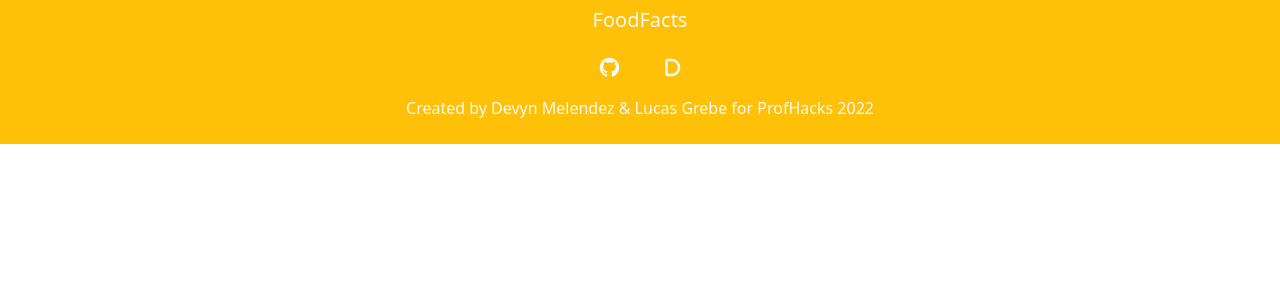
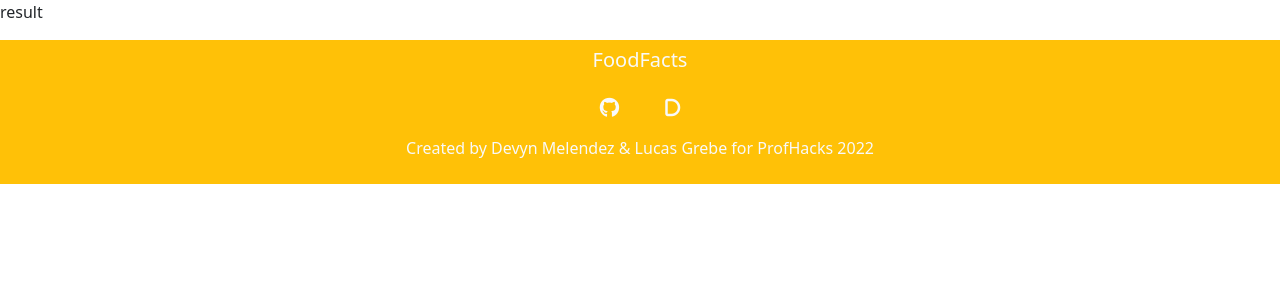
Before and after one commit to devyncm/FoodFacts, a Django app: template food/templates/food/result.html in a window 1280 px wide. Shown: the top 300 px of the page. Run offline with Django 4.2, Linux system fonts and the light colour scheme; the template is opened without the code that fills it, so the values that code supplies are empty; some libraries are stand-ins or nearby versions.

Commit message:
base.html now acts as base template

```diff
--- /dev/null
+++ b/food/templates/food/base.html
@@ -0,0 +1,59 @@
+{% load static %}
+
+<!doctype html>
+<html lang="en">
+  <head>
+    <!-- Required meta tags -->
+    <meta charset="utf-8">
+    <meta name="viewport" content="width=device-width, initial-scale=1">
+
+    <!-- Bootstrap CSS -->
+    <link href="https://cdn.jsdelivr.net/npm/bootstrap@5.1.3/dist/css/bootstrap.min.css" rel="stylesheet" integrity="sha384-1BmE4kWBq78iYhFldvKuhfTAU6auU8tT94WrHftjDbrCEXSU1oBoqyl2QvZ6jIW3" crossorigin="anonymous">
+
+    <script src="https://kit.fontawesome.com/794d917592.js" crossorigin="anonymous"></script>
+
+    <title>{% block title %}FoodFacts{% endblock %}</title>
+
+    <!-- Icons -->
+    <link rel="apple-touch-icon" sizes="180x180" href="/apple-touch-icon.png">
+    <link rel="icon" type="image/png" sizes="32x32" href="/favicon-32x32.png">
+    <link rel="icon" type="image/png" sizes="16x16" href="/favicon-16x16.png">
+    <link rel="manifest" href="/site.webmanifest">
+    <link rel="mask-icon" href="/safari-pinned-tab.svg" color="#5bbad5">
+    <meta name="msapplication-TileColor" content="#ffc40d">
+    <meta name="theme-color" content="#f3bd0f">
+  </head>
+  <body>
+    <script src="https://cdn.jsdelivr.net/npm/bootstrap@5.1.3/dist/js/bootstrap.bundle.min.js" integrity="sha384-ka7Sk0Gln4gmtz2MlQnikT1wXgYsOg+OMhuP+IlRH9sENBO0LRn5q+8nbTov4+1p" crossorigin="anonymous"></script>
+    {% block content %}
+    {% endblock %}
+    <footer class="bg-warning text-center text-lg-start">
+        <div class="container p-2">
+          <div class="row justify-content-md-center">
+            <div class="col-md-auto">
+              <a class="text-light text-center" style="text-decoration:none" href="{% url 'food' %}"><h5>FoodFacts</h5></a>
+            </div>
+          </div>
+          <div class="row">
+            <div class="col-sm">
+              <section class="text-center">
+                <a
+                  class="btn btn-link btn-floating btn-lg text-light m-1"
+                  href="https://github.com/melend53/FoodFacts/"
+                  role="button"
+                  ><i class="fab fa-github"></i
+                ></a>
+                <a
+                  class="btn btn-link btn-floating btn-lg text-light m-1"
+                  href="https://devpost.com/software/foodfacts-6sz92n"
+                  role="button"
+                  ><i class="fa-solid fa-d"></i
+                ></a>
+              </section>
+              <p class="text-light text-center">Created by Devyn Melendez & Lucas Grebe for ProfHacks 2022</p>
+            </div>
+          </div>
+        </div>
+    </footer>
+  </body>
+</html>
--- a/food/templates/food/result.html
+++ b/food/templates/food/result.html
@@ -1,56 +1,7 @@
-<!doctype html>
-<html lang="en">
-  <head>
-    <!-- Required meta tags -->
-    <meta charset="utf-8">
-    <meta name="viewport" content="width=device-width, initial-scale=1">
+{% extends 'base.html' %}
 
-    <!-- Bootstrap CSS -->
-    <link href="https://cdn.jsdelivr.net/npm/bootstrap@5.1.3/dist/css/bootstrap.min.css" rel="stylesheet" integrity="sha384-1BmE4kWBq78iYhFldvKuhfTAU6auU8tT94WrHftjDbrCEXSU1oBoqyl2QvZ6jIW3" crossorigin="anonymous">
+{% block title %}FoodFacts | Result{% endblock %}
 
-    <script src="https://kit.fontawesome.com/794d917592.js" crossorigin="anonymous"></script>
-
-    <title>FoodFacts | Result</title>
-
-    <!-- Icons -->
-    <link rel="apple-touch-icon" sizes="180x180" href="/apple-touch-icon.png">
-    <link rel="icon" type="image/png" sizes="32x32" href="/favicon-32x32.png">
-    <link rel="icon" type="image/png" sizes="16x16" href="/favicon-16x16.png">
-    <link rel="manifest" href="/site.webmanifest">
-    <link rel="mask-icon" href="/safari-pinned-tab.svg" color="#5bbad5">
-    <meta name="msapplication-TileColor" content="#ffc40d">
-    <meta name="theme-color" content="#f3bd0f">
-  </head>
-  <body>
-    <script src="https://cdn.jsdelivr.net/npm/bootstrap@5.1.3/dist/js/bootstrap.bundle.min.js" integrity="sha384-ka7Sk0Gln4gmtz2MlQnikT1wXgYsOg+OMhuP+IlRH9sENBO0LRn5q+8nbTov4+1p" crossorigin="anonymous"></script>
-
-    <footer class="bg-warning text-center text-lg-start">
-        <div class="container p-2">
-          <div class="row justify-content-md-center">
-            <div class="col-md-auto">
-              <a class="text-light text-center" style="text-decoration:none" href="{% url 'food' %}"><h5>FoodFacts</h5></a>
-            </div>
-          </div>
-          <div class="row">
-            <div class="col-sm">
-              <section class="text-center">
-                <a
-                  class="btn btn-link btn-floating btn-lg text-light m-1"
-                  href="https://github.com/melend53/FoodFacts/"
-                  role="button"
-                  ><i class="fab fa-github"></i
-                ></a>
-                <a
-                  class="btn btn-link btn-floating btn-lg text-light m-1"
-                  href="https://devpost.com/software/foodfacts-6sz92n"
-                  role="button"
-                  ><i class="fa-solid fa-d"></i
-                ></a>
-              </section>
-              <p class="text-light text-center">Created by Devyn Melendez & Lucas Grebe for ProfHacks 2022</p>
-            </div>
-          </div>
-        </div>
-    </footer>
-  </body>
-</html>
+{%block content %}
+<p>result</p>
+{% endblock %}
--- a/food/views.py
+++ b/food/views.py
@@ -3,10 +3,10 @@ from .forms import UploadFileForm
 
 # Create your views here.
 def home(request):
-    return render(request, 'food/food.html')
+    return render(request, 'food/food.html', {})
 
 def result(request):
-    return render(request, 'food/result.html')
+    return render(request, 'food/result.html', {})
 
 def upload_file(request):
     if request.method == 'POST':
```
Also changed, not shown: food/templates/food/food.html (+4 -57 lines).
